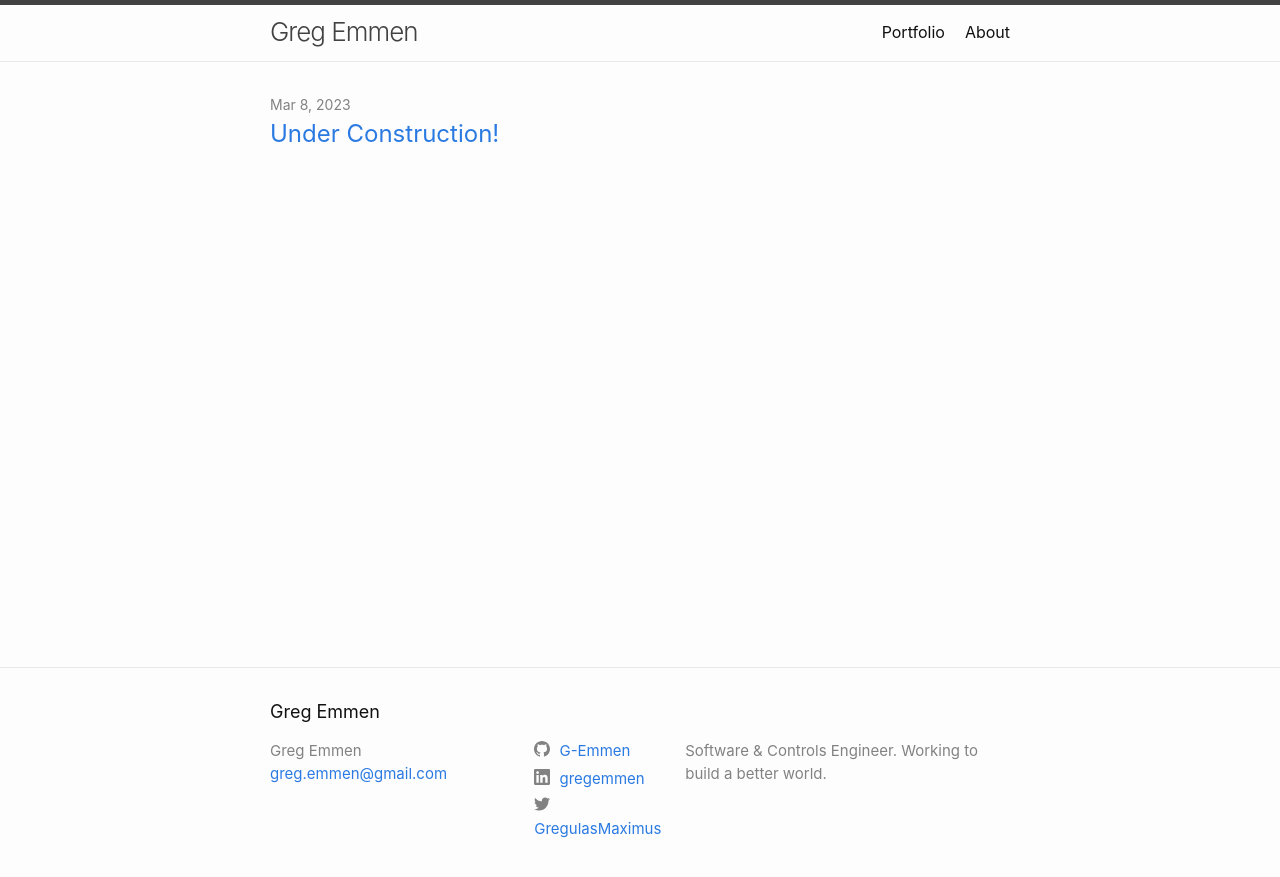
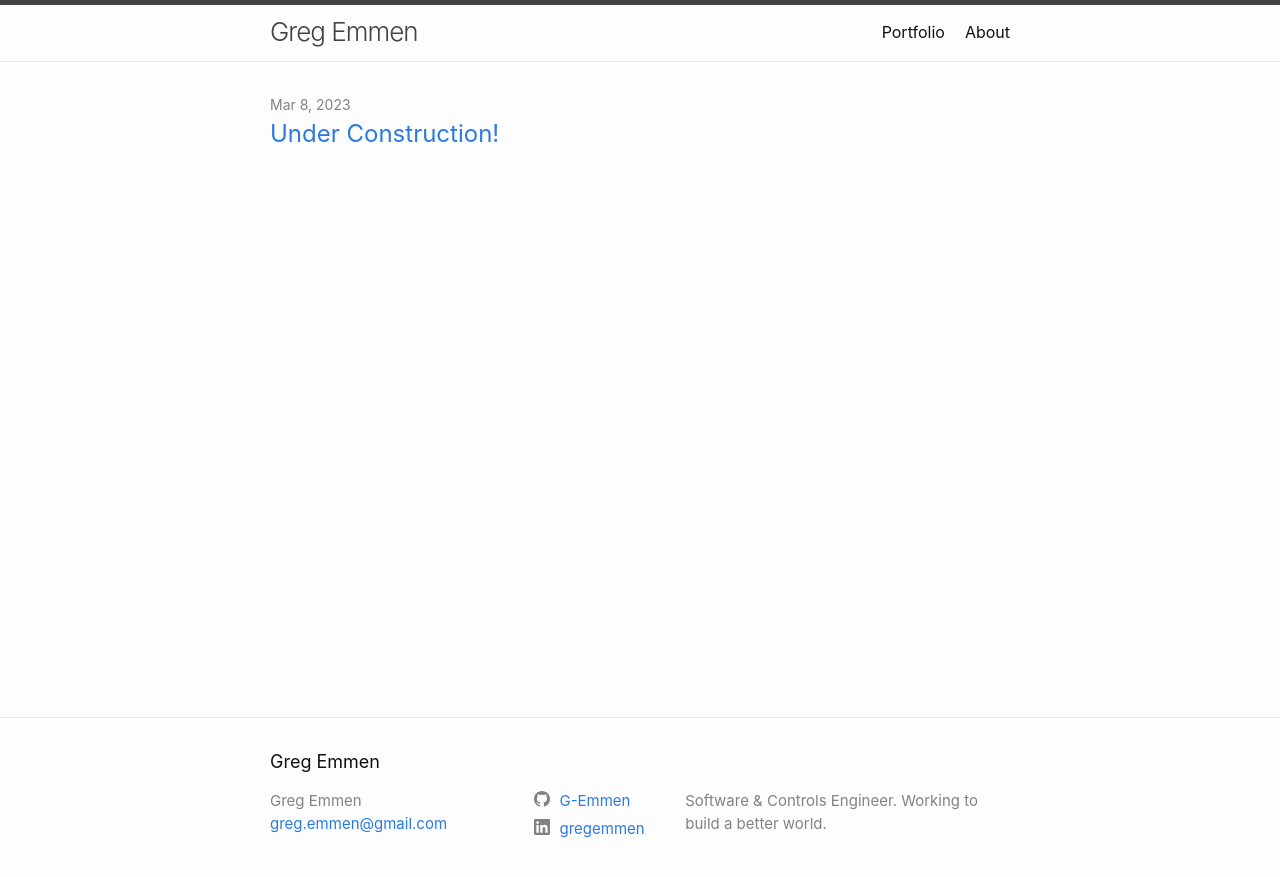
Before and after one commit to G-Emmen/G-Emmen.github.io, a Jekyll site: the page built from docs/index.markdown, in a window 1280 px wide. Shown: the top 877 px of the page. Built offline with Jekyll 4.4.1, drawn with Linux system fonts in a browser that asks for light colours.

Commit message:
Update _config.yml

```diff
--- a/docs/_config.yml
+++ b/docs/_config.yml
@@ -7,13 +7,14 @@
 url: "" # the base hostname & protocol for your site, e.g. http://example.com
 
 # Build settings
-theme: minima
+# theme: minima
+remote_theme: pages-themes/minimal@v0.2.0
 plugins:
   - jekyll-feed
+  - jekyll-remote-theme
 
 github_username: G-Emmen
 linkedin_username: gregemmen
-twitter_username: GregulasMaximus
 
 # Theme-specific settings
 
```
